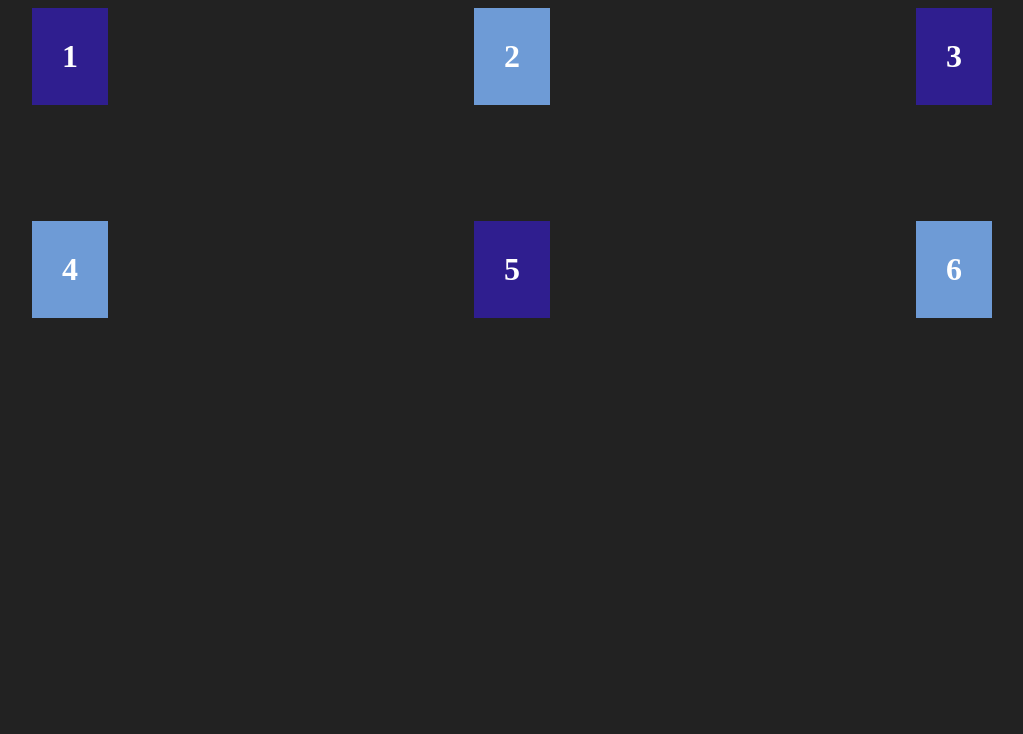
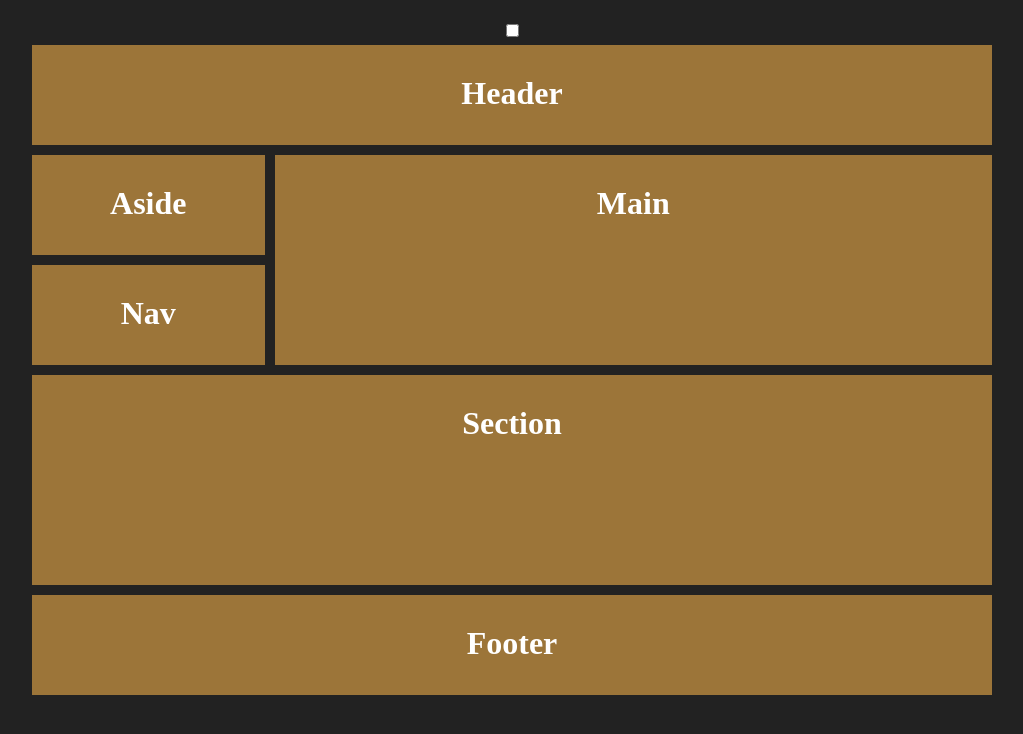
Before and after one commit to paulo-hst/grid, a plain HTML site: page index.html in a window 1280 px wide. Shown: the whole page, without its empty margins (128-1151 px from the left). Drawn offline with Linux system fonts and the light colour scheme.

Commit message:
12 column grid + input checkbox css manipulation

```diff
--- a/index.html
+++ b/index.html
@@ -12,61 +12,81 @@
 			text-align: center;
 		}
 		#content{
+			position: relative;
 			display: grid;
-			grid-template-columns: repeat(3,1fr);
-			grid-auto-rows: minmax(150px,auto);
-			grid-gap: 10px;
+			grid-template-columns: repeat(12,1fr);
+			grid-auto-rows: minmax(100px,auto);
+			gap: 10px;
 
 			max-width: 960px;
 			margin: 0 auto;
-
-			/* align-items: start;
-			justify-items: flex-start; */
 		}
-		#content div{
-			background: #2f1e8f;
+		#content > *{
+			background: #9c7539;
 			padding: 30px;
 		}
-		#content div:nth-child(even){
-			background: rgb(110, 155, 214);
+		header{
+			grid-column: span 12;
 		}
-		.one{
-			justify-self: start;
-			align-self: start;
+		main{
+			grid-column: 4 / 13;
+			grid-row: 2 / 4;
 		}
-		.two{
-			align-self: start;
-			justify-self: center;
+		aside{
+			grid-column: 1 / 4;
 		}
-		.three{
-			justify-self: end;
-			align-self: start;
+		section{
+			grid-column: 1 / 13;
+			grid-row: 4 / 6;
 		}
-		.four{
-			align-self: end;
-			justify-self: start;
+		nav{
+			grid-column: 1 / 4;
 		}
-		.five{
-			align-self: end;
-			justify-self: center;
+		footer{
+			grid-column: 1 / 13;
 		}
-		.six{
-			align-self: end;
-			justify-self: end;
+		#grid{
+			display: grid;
+			position: absolute;
+			top: 0;
+			left: 0;
+			grid-template-columns: repeat(12,1fr);
+			grid-auto-rows: minmax(100%, auto);
+			width: 100%;
+			height: 100%;
+			background: transparent;
+			padding: 0;
+			display: none;
+		}
+		#grid p{
+			border: 1px solid;
+			background: #000;
+			margin: 0;
+			opacity: 0.2;
+		}
+
+		input:checked + #content #grid{
+			display: grid;
 		}
 
 	</style>
 </head>
 <body>
 
+	<input type="checkbox" />
+
 	<div id="content">
 
-		<div class="one">1</div>
-		<div class="two">2</div>
-		<div class="three">3</div>
-		<div class="four">4</div>
-		<div class="five">5</div>
-		<div class="six">6</div>
+		<div id="grid">
+			<p></p><p></p><p></p><p></p><p></p><p></p><p></p><p></p><p></p><p></p><p></p><p></p>
+		</div>
+
+		<header>Header</header>
+		<main>Main</main>
+		<section>Section</section>
+		<aside>Aside</aside>
+		<nav>Nav</nav>
+		<footer>Footer</footer>
 	</div>
 
 </body>
```
